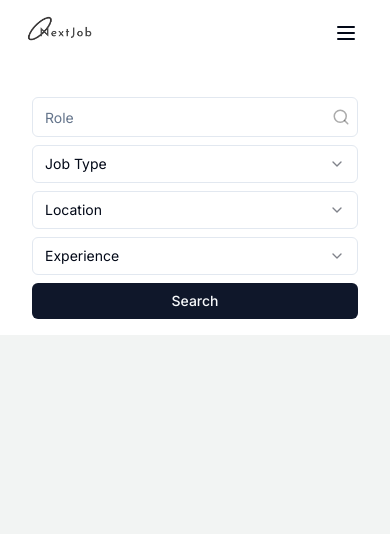
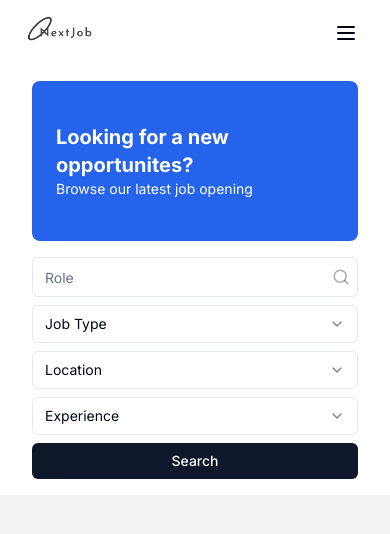
Before and after one commit to samcasmmm/next-news2.0, a Next.js app: page / in a window 390 px wide. Shown: the top 534 px of the page. Built offline with nearby package versions, Linux system fonts and the light colour scheme.

Commit message:
improved

```diff
--- a/src/app/page.tsx
+++ b/src/app/page.tsx
@@ -14,7 +14,7 @@ const page = (props: Props) => {
   return (
     <main className='flex flex-col py-4 bg-white'>
       <div className='container'>
-        <div className='bg-blue-600 w-full h-40 rounded-lg md:flex flex-row hidden'>
+        <div className='bg-blue-600 w-full h-40 rounded-lg flex flex-row'>
           <div className='flex flex-col items-start justify-center sm:p-4 p-2 pl-6'>
             <p className='text-white font-bold sm:text-3xl text-xl'>
               Looking for a new opportunites?
--- a/src/components/FilterSearch.tsx
+++ b/src/components/FilterSearch.tsx
@@ -1,4 +1,4 @@
-import React, { useState } from 'react';
+import React, { useState, useEffect } from 'react';
 import { Input, Button } from '@/components/';
 import Selection from './Selection';
 import { jobTypes, cities, experience } from '@/utils/Static.data';
@@ -20,6 +20,7 @@ const FilterSearch = (props: Props) => {
     location: '',
     experience: '',
   });
+  const [hideFilter, setHideFilter] = useState(true);
 
   const handleOnChanges = (name: string, value: string) => {
     setJobSearchFilters((prev) => ({
@@ -33,9 +34,34 @@ const FilterSearch = (props: Props) => {
     console.log(jobSearchFilters); // For now, log the filters to the console
   };
 
+  let dimension = {
+    width: window.screen.width,
+    height: window.screen.height,
+  };
+  useEffect(() => {
+    if (dimension.width <= 425) {
+      setHideFilter(false);
+    }
+
+    return () => {};
+  }, [dimension.width]);
+
   return (
-    <div className='container mt-4'>
-      <div className='flex flex-col sm:flex-row gap-2 flex-wrap'>
+    <div className='container mt-4 flex flex-col'>
+      {dimension.width <= 425 && (
+        <Button
+          variant={'link'}
+          className='cursor-pointer flex justify-end'
+          onClick={() => setHideFilter(!hideFilter)}
+        >
+          {hideFilter ? 'Show Filter' : 'Hide Filter'}
+        </Button>
+      )}
+      <div
+        className={`${
+          hideFilter ? 'flex' : 'hidden'
+        } flex-col sm:flex-row gap-2 flex-wrap`}
+      >
         <Input
           parentClassName='flex-1 '
           className='focus-visible:ring-0 focus-visible:ring-offset-0 '
```
